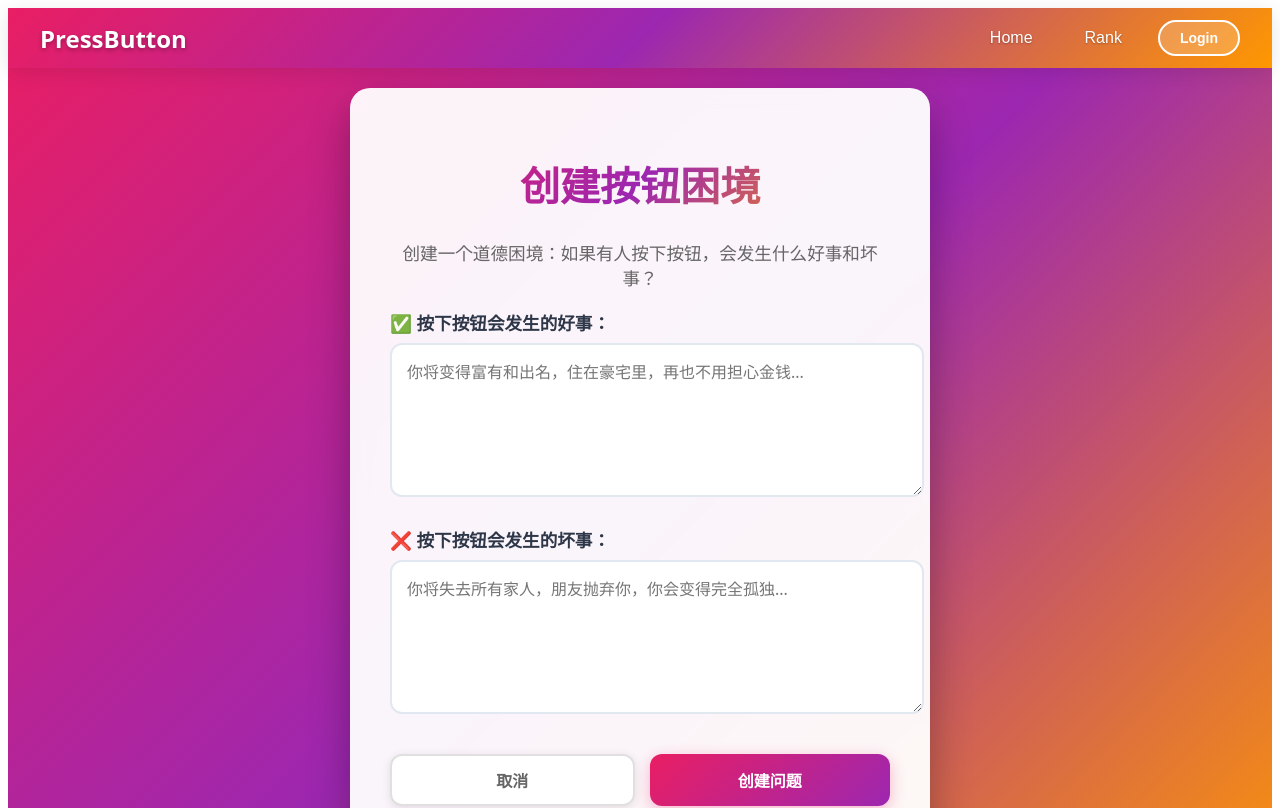
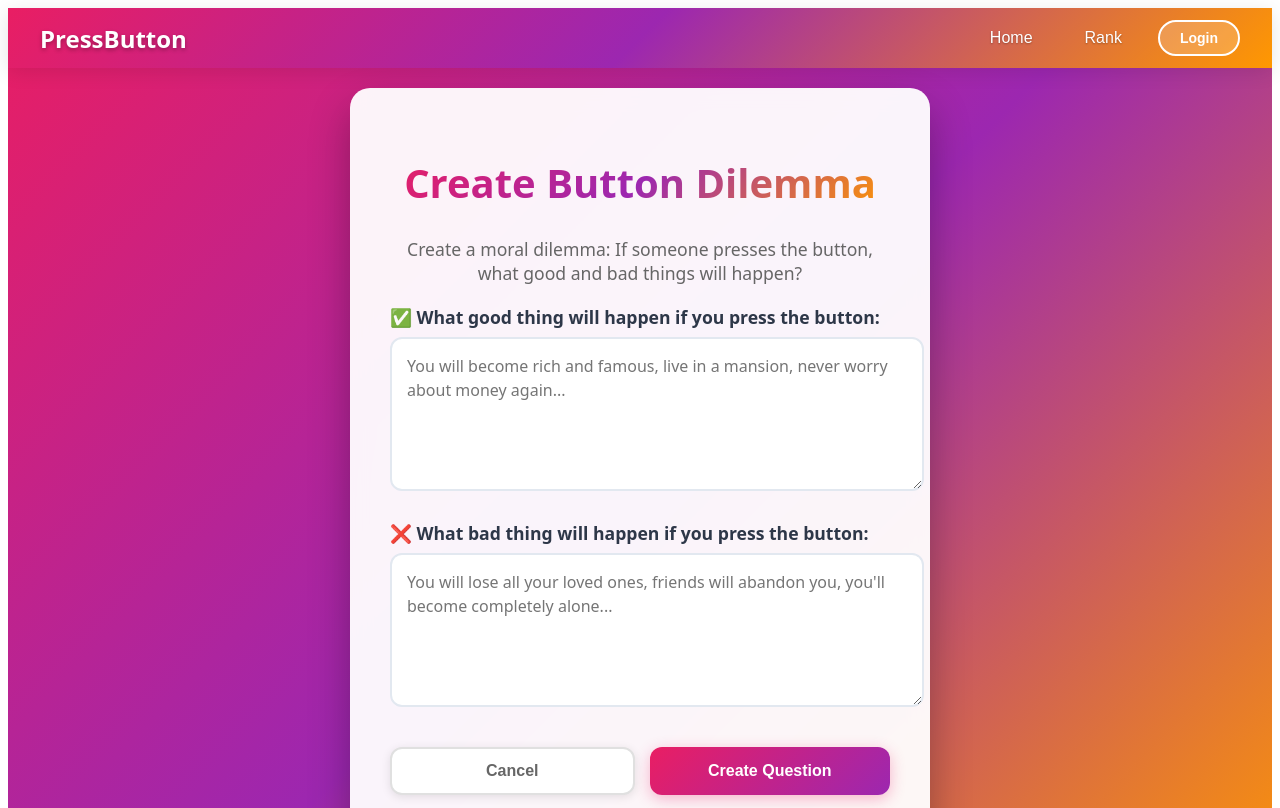
Before and after one commit to JamieWhitee/pressbutton, a Next.js app in the folder pressbutton-web/: page /questions/create in a window 1280 px wide. Shown: the top 808 px of the page. Built offline with nearby package versions, Linux system fonts and the light colour scheme; no server answers.

Commit message:
fix: correct comments API calls and translate create page to English

```diff
--- a/pressbutton-web/src/app/page.tsx
+++ b/pressbutton-web/src/app/page.tsx
@@ -172,17 +172,18 @@ export default function HomePage() {
       }
       setCommentsError('');
 
-      const commentsData = await commentsApi.getByQuestionId(questionId, page, 10);
+      const commentsData = await commentsApi.getByQuestion(questionId.toString());
 
       if (commentsData) {
         if (page === 1) {
-          setComments(commentsData.comments || []);
+          setComments(commentsData || []);
         } else {
-          setComments(prev => [...prev, ...(commentsData.comments || [])]);
+          setComments(prev => [...prev, ...(commentsData || [])]);
         }
 
-        setCurrentCommentsPage(commentsData.pagination?.page || 1);
-        setTotalCommentsPages(commentsData.pagination?.totalPages || 1);
+        // Note: The API doesn't return pagination info, so we'll show all comments
+        setCurrentCommentsPage(1);
+        setTotalCommentsPages(1);
       }
     } catch (err: any) {
       console.error('Error fetching comments:', err);
--- a/pressbutton-web/src/app/questions/[id]/page.tsx
+++ b/pressbutton-web/src/app/questions/[id]/page.tsx
@@ -84,11 +84,7 @@ export default function QuestionDetailsPage() {
       }
       setCommentsError(null);
 
-      const { comments: newComments, pagination } = await commentsApi.getByQuestionId(
-        questionId,
-        page,
-        COMMENTS_PER_PAGE
-      );
+      const newComments = await commentsApi.getByQuestion(questionId);
 
       if (append) {
         setComments(prev => [...prev, ...newComments]);
@@ -96,8 +92,9 @@ export default function QuestionDetailsPage() {
         setComments(newComments);
       }
 
-      setCurrentPage(pagination.page);
-      setTotalPages(pagination.totalPages);
+      // Note: The API doesn't return pagination info, so we'll show all comments
+      setCurrentPage(1);
+      setTotalPages(1);
     } catch (error) {
       console.error('Error fetching comments:', error);
       setCommentsError(error instanceof Error ? error.message : 'Failed to load comments');
--- a/pressbutton-web/src/app/questions/create/page.tsx
+++ b/pressbutton-web/src/app/questions/create/page.tsx
@@ -21,13 +21,13 @@ export default function CreateQuestionPage() {
   // 问题创建的验证模式 - 与后端验证保持一致
   const schema = yup.object({
     positiveOutcome: yup.string()
-      .required("好的结果是必需的")
-      .min(5, "请提供更多细节（至少5个字符）")
-      .max(500, "保持合理长度（最多500个字符）"),
+      .required("Positive outcome is required")
+      .min(5, "Please provide more details (at least 5 characters)")
+      .max(500, "Keep it reasonable (max 500 characters)"),
     negativeOutcome: yup.string()
-      .required("坏的结果是必需的")
-      .min(5, "请提供更多细节（至少5个字符）")
-      .max(500, "保持合理长度（最多500个字符）"),
+      .required("Negative outcome is required")
+      .min(5, "Please provide more details (at least 5 characters)")
+      .max(500, "Keep it reasonable (max 500 characters)"),
   });
 
   const { register, handleSubmit, formState: { errors } } = useForm({
@@ -73,7 +73,7 @@ export default function CreateQuestionPage() {
             backgroundClip: 'text',
             width: '100%'
           }}>
-            创建按钮困境
+            Create Button Dilemma
           </h1>
 
           <p style={{
@@ -82,7 +82,7 @@ export default function CreateQuestionPage() {
             marginBottom: '20px',
             fontSize: '1.1rem'
           }}>
-            创建一个道德困境：如果有人按下按钮，会发生什么好事和坏事？
+            Create a moral dilemma: If someone presses the button, what good and bad things will happen?
           </p>
 
           {/* Error message display / 错误消息显示 */}
@@ -96,7 +96,7 @@ export default function CreateQuestionPage() {
             // Check if user is authenticated before creating question
             // 在创建问题前检查用户是否已认证
             if (!user) {
-              setError('你需要登录才能创建问题');
+              setError('You need to login to create a question');
               return;
             }
 
@@ -124,14 +124,14 @@ export default function CreateQuestionPage() {
               // 处理不同类型的错误
               if (error instanceof Error) {
                 if (error.message.includes('Unauthorized') || error.message.includes('401')) {
-                  setError('认证已过期，请重新登录');
+                  setError('Authentication expired, please login again');
                 } else if (error.message.includes('validation') || error.message.includes('400')) {
-                  setError('输入验证失败，请检查你的内容');
+                  setError('Validation failed, please check your input');
                 } else {
-                  setError(`创建问题失败: ${error.message}`);
+                  setError(`Failed to create question: ${error.message}`);
                 }
               } else {
-                setError('创建问题时发生未知错误');
+                setError('Unknown error occurred while creating question');
               }
             } finally {
               setIsLoading(false);
@@ -152,10 +152,10 @@ export default function CreateQuestionPage() {
                 fontWeight: '600',
                 color: '#2d3748'
               }}>
-                ✅ 按下按钮会发生的好事：
+                ✅ What good thing will happen if you press the button:
               </label>
               <textarea
-                placeholder="你将变得富有和出名，住在豪宅里，再也不用担心金钱..."
+                placeholder="You will become rich and famous, live in a mansion, never worry about money again..."
                 {...register("positiveOutcome")}
                 style={{
                   width: '100%',
@@ -201,10 +201,10 @@ export default function CreateQuestionPage() {
                 fontWeight: '600',
                 color: '#2d3748'
               }}>
-                ❌ 按下按钮会发生的坏事：
+                ❌ What bad thing will happen if you press the button:
               </label>
               <textarea
-                placeholder="你将失去所有家人，朋友抛弃你，你会变得完全孤独..."
+                placeholder="You will lose all your loved ones, friends will abandon you, you'll become completely alone..."
                 {...register("negativeOutcome")}
                 style={{
                   width: '100%',
@@ -254,7 +254,7 @@ export default function CreateQuestionPage() {
                 onClick={() => router.back()}
                 style={{ flex: 1 }}
               >
-                取消
+                Cancel
               </Button>
 
               <Button
@@ -263,7 +263,7 @@ export default function CreateQuestionPage() {
                 isLoading={isLoading}
                 style={{ flex: 1 }}
               >
-                创建问题
+                Create Question
               </Button>
             </div>
           </form>
@@ -277,8 +277,8 @@ export default function CreateQuestionPage() {
             color: '#666',
             textAlign: 'center'
           }}>
-            <strong>💡 提示：</strong> 最好的问题会创造艰难的道德困境。
-            让好的结果诱人，让坏的结果真正令人担忧！
+            <strong>💡 Tip:</strong> The best questions create difficult moral dilemmas.
+            Make the good outcome tempting, and the bad outcome truly worrying!
           </div>
         </div>
       </div>
```
